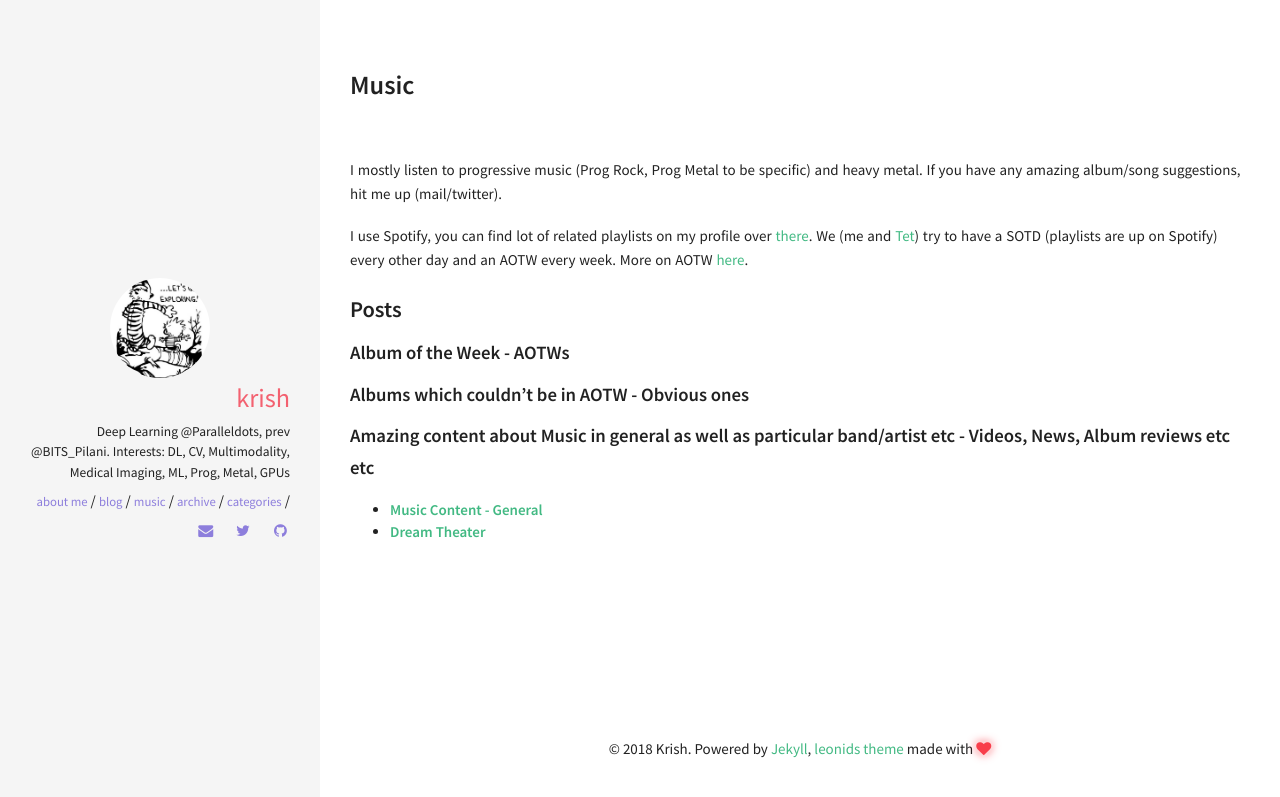
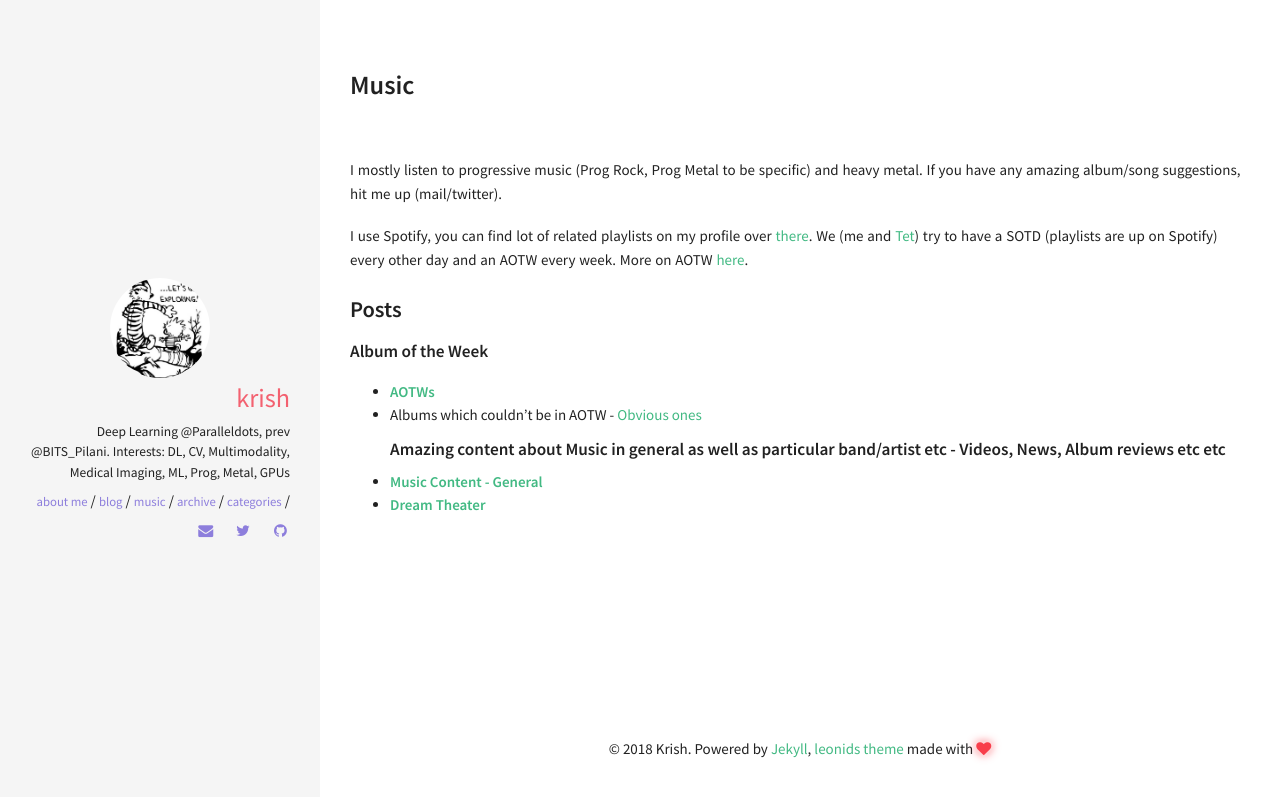
Before and after one commit to skrish13/skrish13.github.io, a Jekyll site: the page built from music/index.md, in a window 1280 px wide. Shown: the top 797 px of the page. Built offline with Jekyll 4.4.1, drawn with Linux system fonts in a browser that asks for light colours.

```diff
--- a/music/index.md
+++ b/music/index.md
@@ -9,8 +9,9 @@ I mostly listen to progressive music (Prog Rock, Prog Metal to be specific) and
 I use Spotify, you can find lot of related playlists on my profile over [there](https://open.spotify.com/user/skrish18). We (me and [Tet](https://pranaydeep-af.github.io/)) try to have a SOTD (playlists are up on Spotify) every other day and an AOTW every week. More on AOTW [here](/music/aotw/).
 
 ### Posts
-#### Album of the Week - [**AOTWs**](/music/aotw/)
-#### Albums which couldn't be in AOTW - [Obvious ones](/music/obvious/)
-#### Amazing content about Music in general as well as particular band/artist etc - Videos, News, Album reviews etc etc
+##### Album of the Week
+ - [**AOTWs**](/music/aotw/)
+ - Albums which couldn't be in AOTW - [Obvious ones](/music/obvious/)
+##### Amazing content about Music in general as well as particular band/artist etc - Videos, News, Album reviews etc etc
   - [**Music Content - General**](/music/mscontent)
   - [**Dream Theater**](/music/dt)
```
Also changed, not shown: music/2017-10-14-aotw.md (+2 -0 lines).
